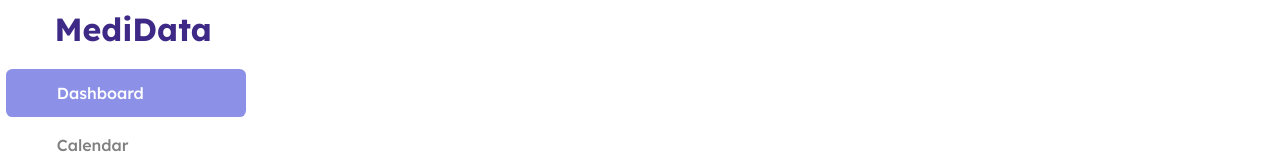
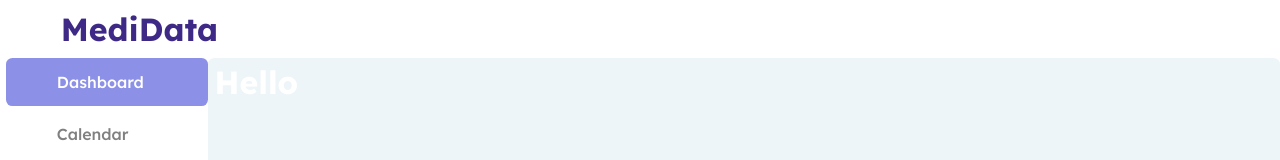
Before and after one commit to GrahamKlingler/Hospital_Manager, a React (Vite) app in the folder vite-app/: page /doctor-portal in a window 1280 px wide. Shown: the top 160 px of the page. Built offline with nearby package versions, Linux system fonts and the light colour scheme; some icons are missing.

Commit message:
Fix sizing + scroll issuegit status!

```diff
--- a/vite-app/src/components/Sidebars/Doctor/Sidebar.module.css
+++ b/vite-app/src/components/Sidebars/Doctor/Sidebar.module.css
@@ -8,7 +8,7 @@
     flex-direction: column;
     justify-content: space-between;
     background: var(--color-secondary);
-    padding: 1rem 0;
+    padding: 0 0 1rem;
 }
 
 /* Groups */
--- a/vite-app/src/components/Sidebars/Doctor/Sidebar.tsx
+++ b/vite-app/src/components/Sidebars/Doctor/Sidebar.tsx
@@ -1,9 +1,6 @@
 import React, { useState } from "react";
 import styles from "./Sidebar.module.css";
-import List from '@mui/material/List';
-import ListItemButton from '@mui/material/ListItemButton';
-import ListItemIcon from '@mui/material/ListItemIcon';
-import ListItemText from '@mui/material/ListItemText';
+
 import DashboardIcon from "@mui/icons-material/Dashboard";
 import CalendarTodayIcon from "@mui/icons-material/CalendarToday";
 import PeopleIcon from "@mui/icons-material/People";
--- a/vite-app/src/pages/DoctorPortal/DoctorPortal.module.css
+++ b/vite-app/src/pages/DoctorPortal/DoctorPortal.module.css
@@ -11,6 +11,7 @@
 .topBar {
     background-color: var(--color-secondary);
     padding-top: 0.3rem;
+    margin-bottom: 0.3rem;
 }
 
 .topLeftBrand {
@@ -19,7 +20,7 @@
     display: flex;
     align-items: center;
     gap: 0.5em;
-    padding-left: 0.3rem;
+    padding-left: 0.7rem;
 }
 
 .brandIcon {
@@ -31,3 +32,10 @@
     flex: 1 1 auto;
     display: flex;
 }
+
+.overviewContainer {
+    background-color: #edf5f8;
+    width: 100%;
+    padding-left: 0.4rem;
+    border-radius: 0.4rem;
+}
--- a/vite-app/src/pages/DoctorPortal/DoctorPortal.tsx
+++ b/vite-app/src/pages/DoctorPortal/DoctorPortal.tsx
@@ -15,6 +15,9 @@ function Portal() {
             </div>
             <div className={styles.contentContainer}>
                 <Sidebar/>
+                <div className={styles.overviewContainer}>
+                    <h1>Hello</h1>
+                </div>
             </div>
         </div>
     );
```
